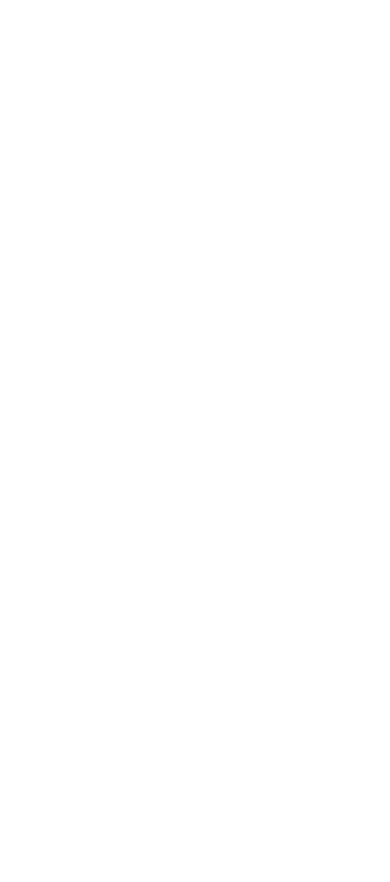
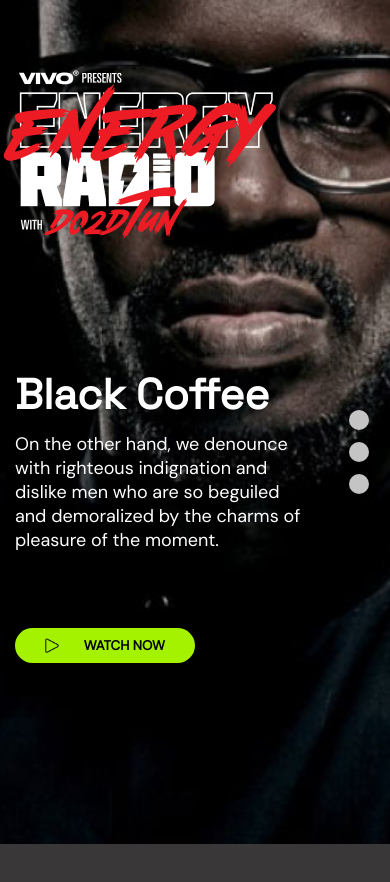
Before and after one commit to mr-funtor/energy-radio, a plain HTML site: page index.html in a window 390 px wide. Shown: the top 882 px of the page. Before the commit the page ends 844 px from the top, so only its background shows below. Drawn offline with Linux system fonts and the light colour scheme.

Commit message:
created and styled the hero section

```diff
--- a/css/main.css
+++ b/css/main.css
@@ -5,3 +5,219 @@
 	padding:0;
 	box-sizing:border-box;
 }
+
+body{
+	min-width: 100%;
+	min-height: 100vh;
+}
+
+.hero-section{
+	position:relative;
+	width: 100%;
+	height:100vh;
+	background: url('../img/hero-glasses.png') no-repeat;
+	background-size:cover;
+	background-position: center;
+}
+
+.hero-content{
+	height:100%;
+	width:100%;
+	padding: 6vh;
+	display: flex;
+	justify-content: space-between;
+	/* background:yellow; */
+}
+
+
+
+/* .hero-section>img{ */
+	/* position:absolute; */
+	/* top:0; */
+	/* left:0; */
+	/* width: 100%; */
+	/* height:100%; */
+	/* object-fit:cover; */
+/* } */
+.hero-details{
+	position:relative;
+	width:50%;
+	height:100%;
+}
+
+/* .details-image-container{ */
+	/* position:absolute; */
+	/* top:-5vh; */
+	/* left:-5vh; */
+	/* border: 2px solid red; */
+	/* height: 50vh; */
+	/* width:40vw; */
+	/* overflow:hidden; */
+/* } */
+
+/* .details-image-container img{ */
+	/* width:100%; */
+	/* height:100%; */
+	/* object-fit:contain; */
+
+/* } */
+
+.hero-details>img{
+	position:absolute;
+	top:-5vh;
+	left:-4vh;
+	/* width:40%; */
+	/* height:60%; */
+	/* border: 2px solid red; */
+	/* object-fit:contain; */
+
+}
+
+
+
+.details-lower{
+	position:relative;
+	top: 36vh;
+}
+
+.details-lower h1{
+	font-family: 'Space Grotesk',sans-serif;
+	font-size: 10vh;
+	color:white;
+}
+
+.details-lower p{
+	font-family: 'DM Sans',sans-serif;
+	font-size: 28px;
+	margin: 1vh 0;
+	color:white;
+}
+
+
+
+.details-lower button{
+	font-family: 'DM Sans',sans-serif;
+	font-weight:bold;
+	width:180px;
+	height: 35px;
+	padding: 0 5px;
+	margin-top:3vh;
+	display:flex;
+	align-items:center;
+	justify-content:space-evenly;
+	border: none;
+	border-radius:48px;
+	background:#A5F200;
+	cursor:pointer;
+}
+
+.details-lower button img{
+	/* margin-right:6px; */
+	height:15px;
+}
+
+.hero-nav-button-case{
+	display:flex;
+	flex-direction: column;
+	justify-content:center;
+}
+
+.hero-nav-button-case button{
+	width: 20px;
+	height: 20px;
+	border:none;
+	border-radius:50%;
+	margin: 6px;
+	background:#C4C4C4;
+	cursor:pointer;
+}
+
+.episodes-section{
+	width:100%;
+	min-height: 200vh;
+	background: #393737;
+}
+
+
+.connect-section{
+	width:100%;
+	min-height: 50vh;
+	background: #A5F200;
+}
+
+.footer-section{
+	width:100%;
+	min-height: 50vh;
+	background: #393737;
+}
+
+
+@media (max-width:1100px){
+	.details-lower p{
+		font-size: 27px;
+	}
+}
+
+@media (max-width:900px){
+	.details-lower p{
+		font-size: 24px;
+	}
+}
+
+@media (max-width:780px){
+	.details-lower p{
+		font-size: 22px;
+	}
+
+	.details-lower h1{
+		font-size: 8vh;
+	}
+}
+
+@media (max-width:700px){
+	.details-lower p{
+		font-size: 22px;
+	}
+
+	.details-lower h1{
+		font-size: 7vh;
+	}
+}
+
+@media (max-width:600px){
+	.details-lower p{
+		font-size: 20px;
+	}
+
+	.details-lower h1{
+		font-size: 6vh;
+	}
+}
+
+@media (max-width:500px){
+
+	.hero-details{
+		width:80%;
+	}
+	.hero-content{
+		padding: 60px 15px 0 15px;
+	}
+
+	.hero-details>img{
+		left:-3vh;
+	}
+
+	.details-lower p{
+		font-size: 18px;
+		/* display:none; */
+	}
+
+	.details-lower h1{
+		font-size: 5vh;
+		line-height: 60px;
+	}
+
+	.details-lower button{
+		margin-top:9vh;
+	}
+}
--- a/index.html
+++ b/index.html
@@ -2,6 +2,7 @@
 <html>
 <head>
 	<title>Energy Radio</title>
+	<meta name="viewport" content="width=device-width, initial-scale=1" />
 	<link rel="stylesheet" href="css/main.css"/>
 
 </head>
@@ -9,9 +10,38 @@
 <body>
 	<main class="body-container">
 		<section class="hero-section">
+			<!-- <img src="./img/hero-glasses.png" alt="a man wearing a pair of glasses"/> -->
+			<div class="hero-content">
+				<div class="hero-details">
+					<!-- <div class="details-image-container"> -->
+						<img src="./img/energy-logo.png"/>
+					<!-- </div> -->
 
+					<div class="details-lower">
+						<h1>Black Coffee</h1>
+						<p>On the other hand, we denounce with righteous indignation
+						and dislike men who are so beguiled and
+						demoralized by the charms of pleasure of the moment.</p>
+						<button> <img src="./img/play.png"/>WATCH NOW</button>
+					</div>
+				</div>
+
+
+				<div class="hero-nav-button-case">
+					<button></button>
+					<button></button>
+					<button></button>
+				</div>
+
+			</div>
 		</section>
-		<section class="episodes-section"></section>
+
+
+		<section class="episodes-section">
+
+</section>
+
+
 		<section class="connect-section"></section>
 		<footer class="footer-section"></footer>
 
```
